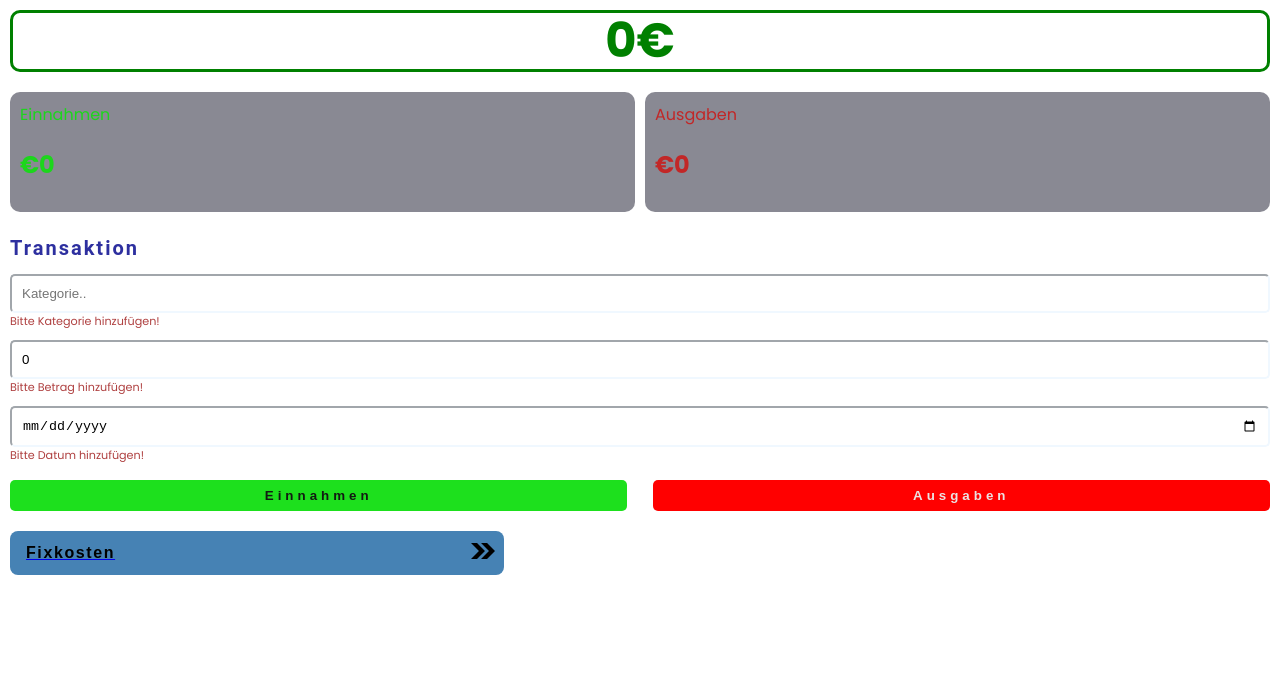
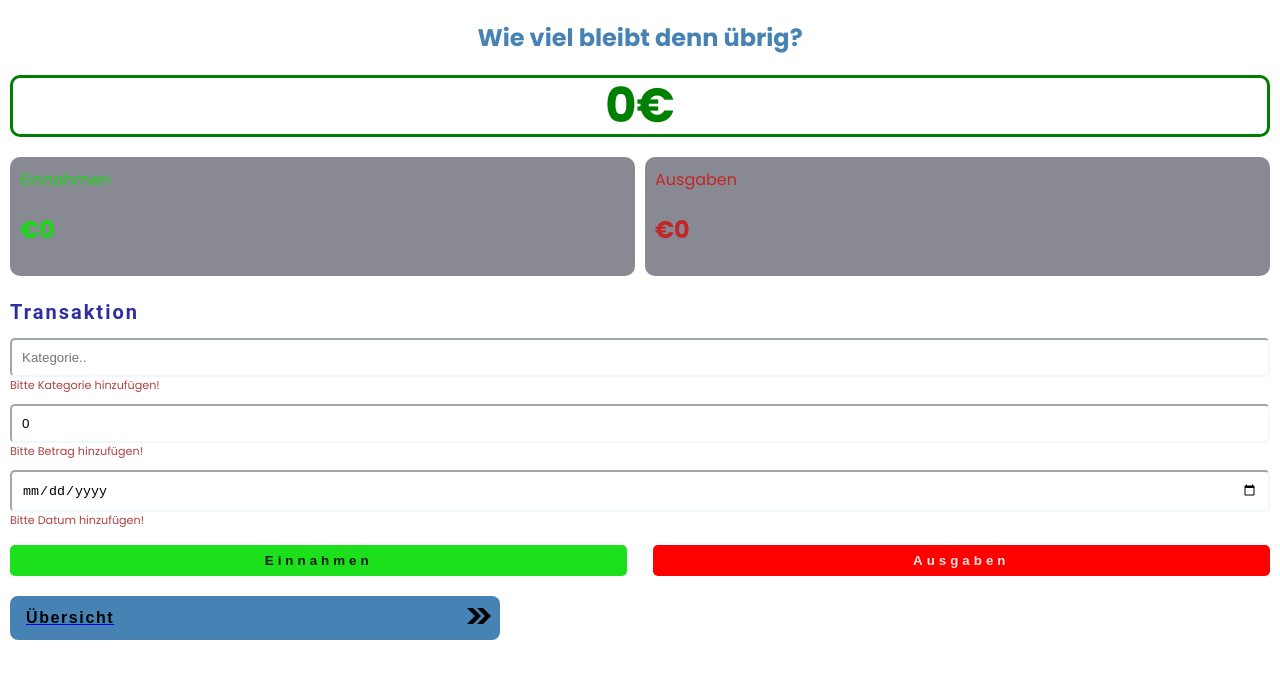
Before and after one commit to Samet91/capstone-project, a React (Vite) app: page / in a window 1280 px wide. Shown: the top 678 px of the page. Built offline with nearby package versions, Linux system fonts and the light colour scheme.

Commit message:
add header

```diff
--- a/src/app/Pages/Dashboard.tsx
+++ b/src/app/Pages/Dashboard.tsx
@@ -30,12 +30,13 @@ export default function Dashboard(): JSX.Element {
 
   return (
     <>
+      <H2>Wie viel bleibt denn übrig?</H2>
       <Expense income={income} expense={expense} />
 
       <TransactionForm onNewTransaction={handleNewTransaction} />
       <Link to="Transaction">
         <StyledButton>
-          <ButtonText>Fixkosten</ButtonText>
+          <ButtonText>Übersicht</ButtonText>
           <Icon>
             <ArrowIconRight />
           </Icon>
@@ -44,6 +45,12 @@ export default function Dashboard(): JSX.Element {
     </>
   )
 }
+
+const H2 = styled.h2`
+  display: flex;
+  justify-content: center;
+  color: steelblue;
+`
 
 const StyledButton = styled(Button)`
   font-weight: bold;
```
